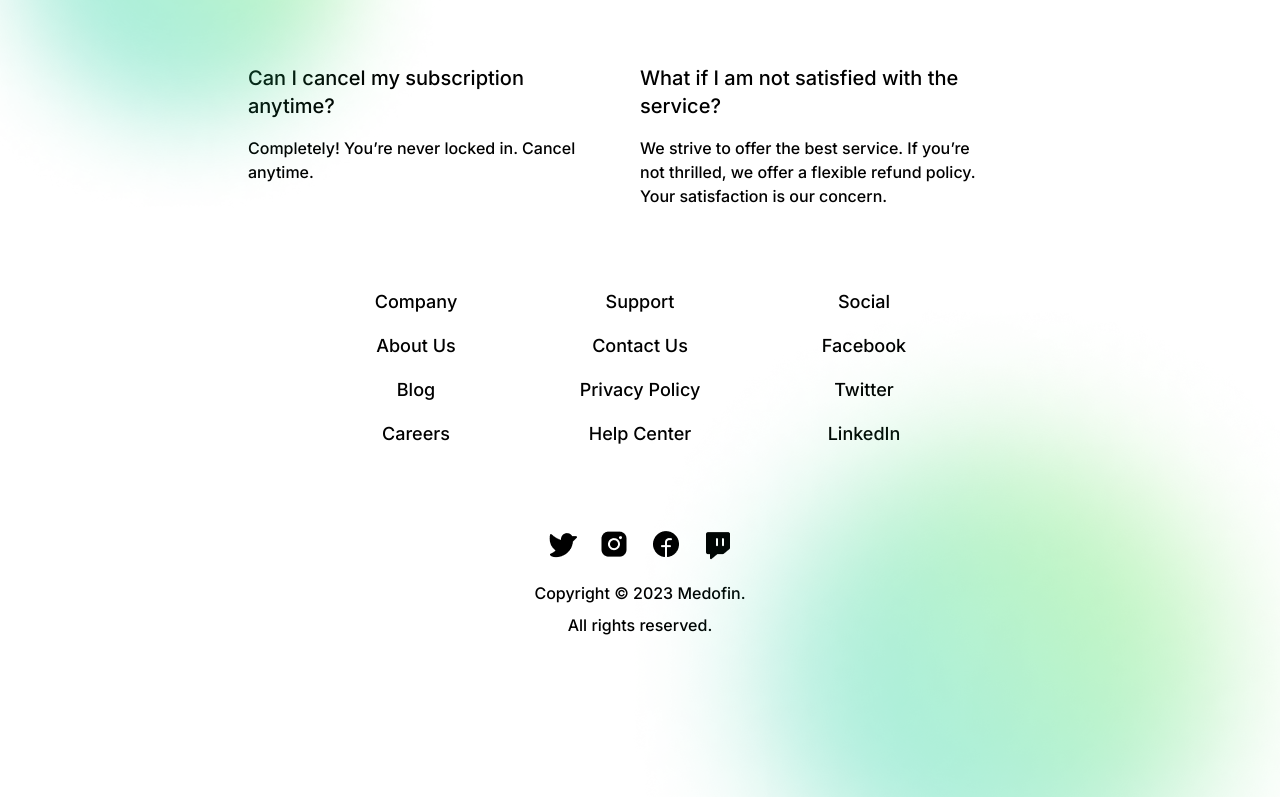
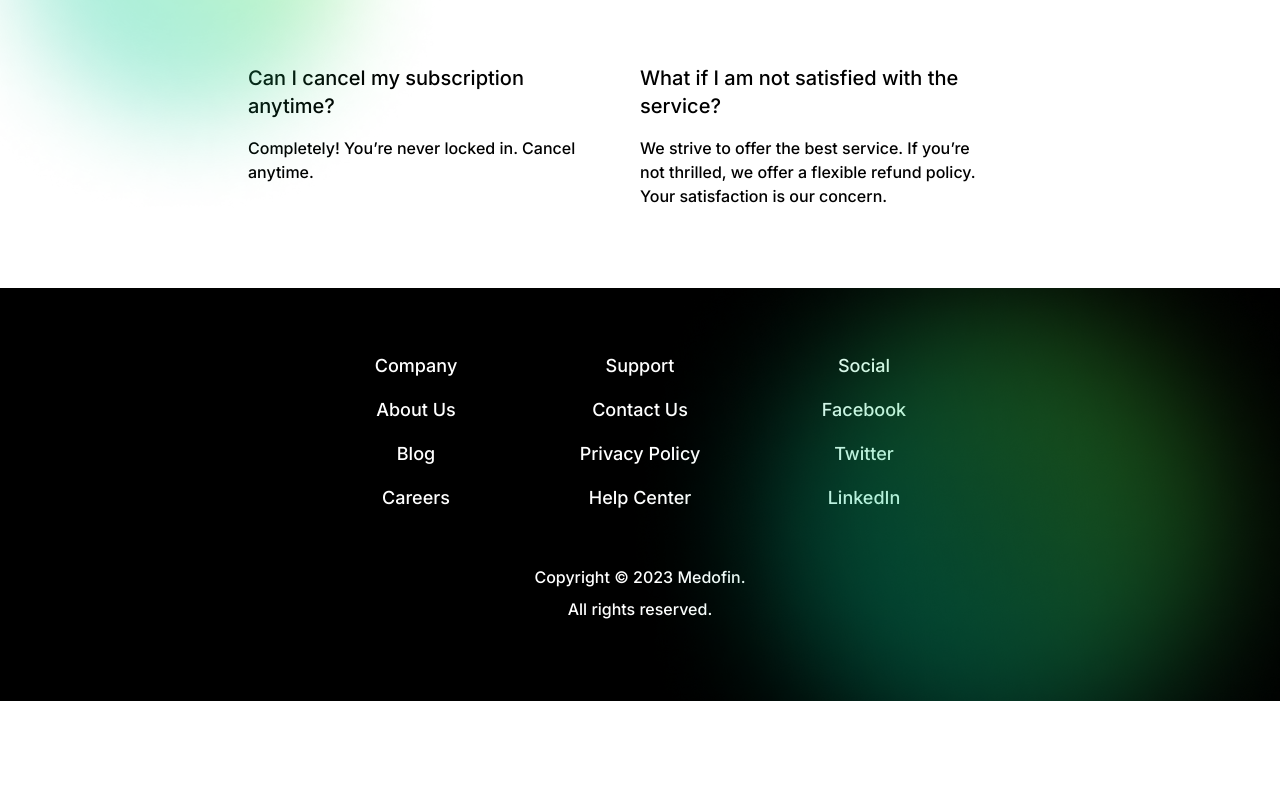
Before and after one commit to vishnubansal001/medofin, a React (Vite) app in the folder client/: page / in a window 1280 px wide. Shown: the part 4436-5233 px from the top of the page. After the commit the page ends 5137 px from the top, so only its background shows below. Built offline with nearby package versions, Linux system fonts and the light colour scheme; the HTML template or start-up script is replaced by a standard one; a web font is replaced by a local one.

Commit message:
footer ui updated

```diff
--- a/client/src/components/home/Footer.jsx
+++ b/client/src/components/home/Footer.jsx
@@ -7,8 +7,8 @@ import bg from "../../assets/bg.png";
 
 const Footer = () => {
   return (
-    <div className="w-full flex flex-col font-Inter justify-center items-center lg:px-20 lg:pb-20 pb-10 px-10 relative overflow-hidden">
-      <div className="w-full flex flex-col justify-center items-center lg:px-20 lg:pb-20 pb-10 px-10 relative overflow-hidden">
+    <div className="w-full flex flex-col bg-black text-white  font-Inter justify-center items-center lg:px-20  px-10 relative overflow-hidden">
+      <div className="w-full flex flex-col justify-center items-center lg:px-20 pt-16 px-10 relative overflow-hidden">
         <div className="grid lg:grid-cols-3 md:grid-cols-2 grid-cols-1 lg:w-[70%] md:w-[80%] w-[90%]">
           {secs?.map((item, ind) => (
             <div
```
